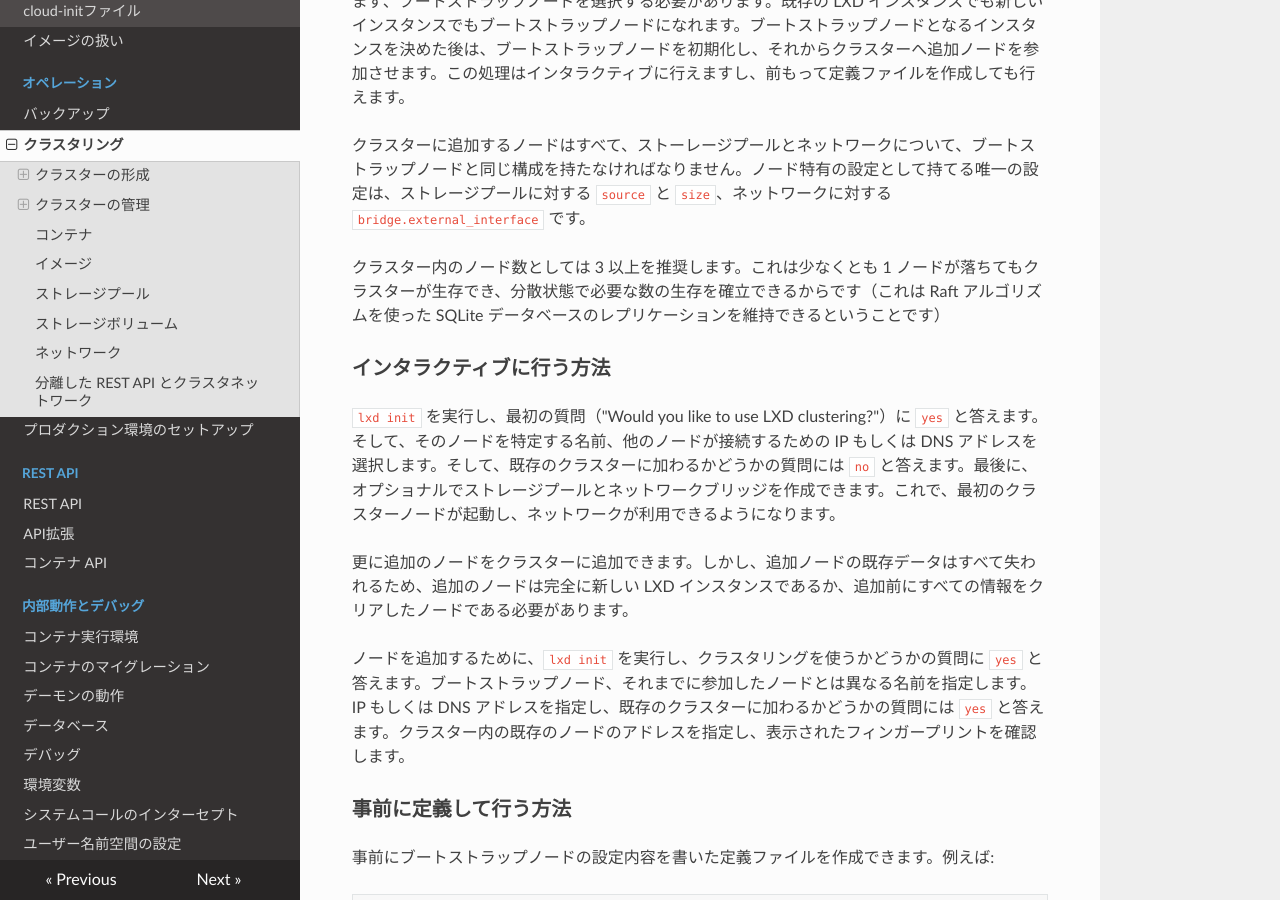
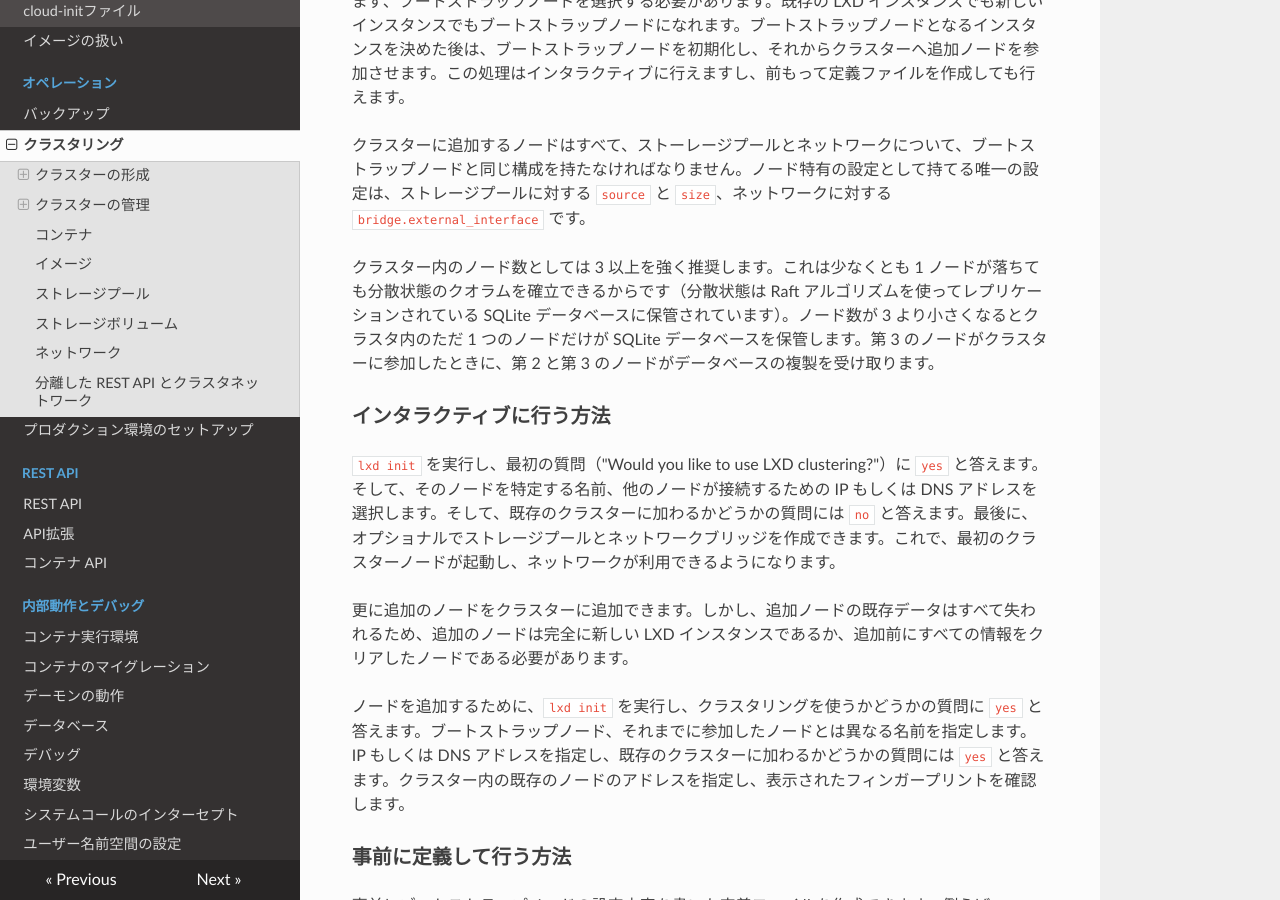
Before and after one commit to lxc-jp/lxd-ja, an MkDocs documentation site: the page built from doc/clustering.md, in a window 1280 px wide and 900 px high, scrolled down 357 px. Built offline with MkDocs 1.6.1, drawn with Linux system fonts in a browser that asks for light colours; nearby versions of some CDN libraries; old or Windows-style settings are respelled for this version of MkDocs; some of the changed text lies outside the part shown.

Commit message:
Update clustering.md to upstream at 2020-01-10
Signed-off-by: Hiroaki Nakamura <hnakamur@gmail.com>

```diff
--- a/doc/clustering.md
+++ b/doc/clustering.md
@@ -34,12 +34,15 @@ networks. The only configuration that can be node-specific are the
 クラスターに追加するノードはすべて、ストーレージプールとネットワークについて、ブートストラップノードと同じ構成を持たなければなりません。ノード特有の設定として持てる唯一の設定は、ストレージプールに対する `source` と `size`、ネットワークに対する `bridge.external_interface` です。
 
 <!--
-It is recommended that the number of nodes in the cluster be at least
-three, so the cluster can survive the loss of at least one node and
-still be able to establish quorum for its distributed state (which is
-kept in a SQLite database replicated using the Raft algorithm).
+It is strongly recommended that the number of nodes in the cluster be
+at least three, so the cluster can survive the loss of at least one node
+and still be able to establish quorum for its distributed state (which is
+kept in a SQLite database replicated using the Raft algorithm). If the
+number of nodes is less than three, then only one node in the cluster
+will store the SQLite database. When the third node joins the cluster,
+both the second and third nodes will receive a replica of the database.
 -->
-クラスター内のノード数としては 3 以上を推奨します。これは少なくとも 1 ノードが落ちてもクラスターが生存でき、分散状態で必要な数の生存を確立できるからです（これは Raft アルゴリズムを使った SQLite データベースのレプリケーションを維持できるということです）
+クラスター内のノード数としては 3 以上を強く推奨します。これは少なくとも 1 ノードが落ちても分散状態のクオラムを確立できるからです（分散状態は Raft アルゴリズムを使ってレプリケーションされている SQLite データベースに保管されています）。ノード数が 3 より小さくなるとクラスタ内のただ 1 つのノードだけが SQLite データベースを保管します。第 3 のノードがクラスターに参加したときに、第 2 と第 3 のノードがデータベースの複製を受け取ります。
 
 ### インタラクティブに行う方法 <!-- Interactively -->
 
@@ -339,6 +342,14 @@ will launch an Ubuntu 16.04 container on node2.
 のように実行すれば、node2 上で Ubuntu 16.04 コンテナが起動します。
 
 <!--
+When you launch a container without defining a target, the container will be
+launched on the server which has the lowest number of containers.
+If all the servers have the same amount of containers, it will choose one
+at random.
+-->
+ターゲットを指定せずにコンテナを起動したときは、コンテナの数が一番少ないサーバ上でコンテナが起動されます。全てのサーバが同じ数のコンテナを持っている場合はランダムに選ばれます。
+
+<!--
 You can list all containers in the cluster with:
 -->
 以下のように実行すると、クラスタ上のすべてのコンテナをリストできます:
```
